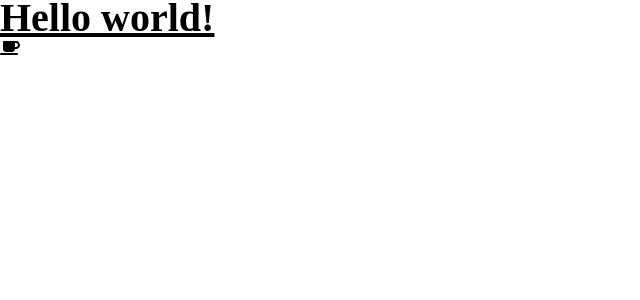
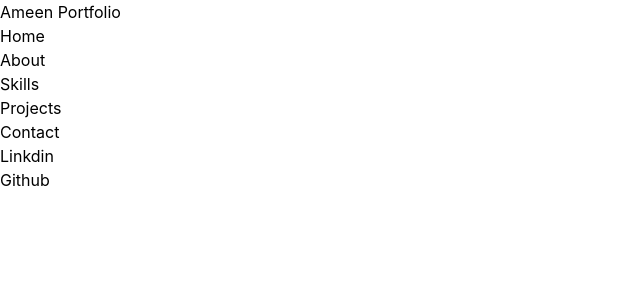
Before and after one commit to Ameer2000Mzori/New-Portfolio-2024, a React (Create React App) app: page / in a window 1280 px wide. Shown: the top 300 px of the page, without its empty margins (0-640 px from the left). Built offline with nearby package versions, Linux system fonts and the light colour scheme.

Commit message:
added structure for navbar

```diff
--- a/src/App.js
+++ b/src/App.js
@@ -1,13 +1,11 @@
 import { faCoffee } from "@fortawesome/free-solid-svg-icons";
 import { FontAwesomeIcon } from "@fortawesome/react-fontawesome";
+import Hero from "./components/hero/";
 
 export default function App() {
   return (
-    <>
-      <h1 className="text-3xl xs:text-[16px] sm:text-[40px] font-bold underline font-baloo">
-        Hello world!
-      </h1>
-      <FontAwesomeIcon icon={faCoffee} />
-    </>
+    <div className="h-[100%dvh]">
+      <Hero />
+    </div>
   );
 }
--- /dev/null
+++ b/src/components/hero/components/navbar.jsx
@@ -0,0 +1,38 @@
+import React from "react";
+
+function Navbar() {
+  return (
+    <div>
+      <div>
+        <h1>Ameen Portfolio</h1>
+      </div>
+      <div>
+        <ul>
+          <li>
+            <a href="#home">Home</a>
+          </li>
+          <li>
+            <a href="#about">About</a>
+          </li>
+          <li>
+            <a href="#skills">Skills</a>
+          </li>
+          <li>
+            <a href="#projects">Projects</a>
+          </li>
+          <li>
+            <a href="#contact">Contact</a>
+          </li>
+        </ul>
+      </div>
+      <div>
+        <ul>
+          <li>Linkdin</li>
+          <li>Github</li>
+        </ul>
+      </div>
+    </div>
+  );
+}
+
+export default Navbar;
--- /dev/null
+++ b/src/components/hero/index.jsx
@@ -0,0 +1,8 @@
+import React from "react";
+import Navbar from "./components/navbar";
+
+function index() {
+  return <Navbar />;
+}
+
+export default index;
```
